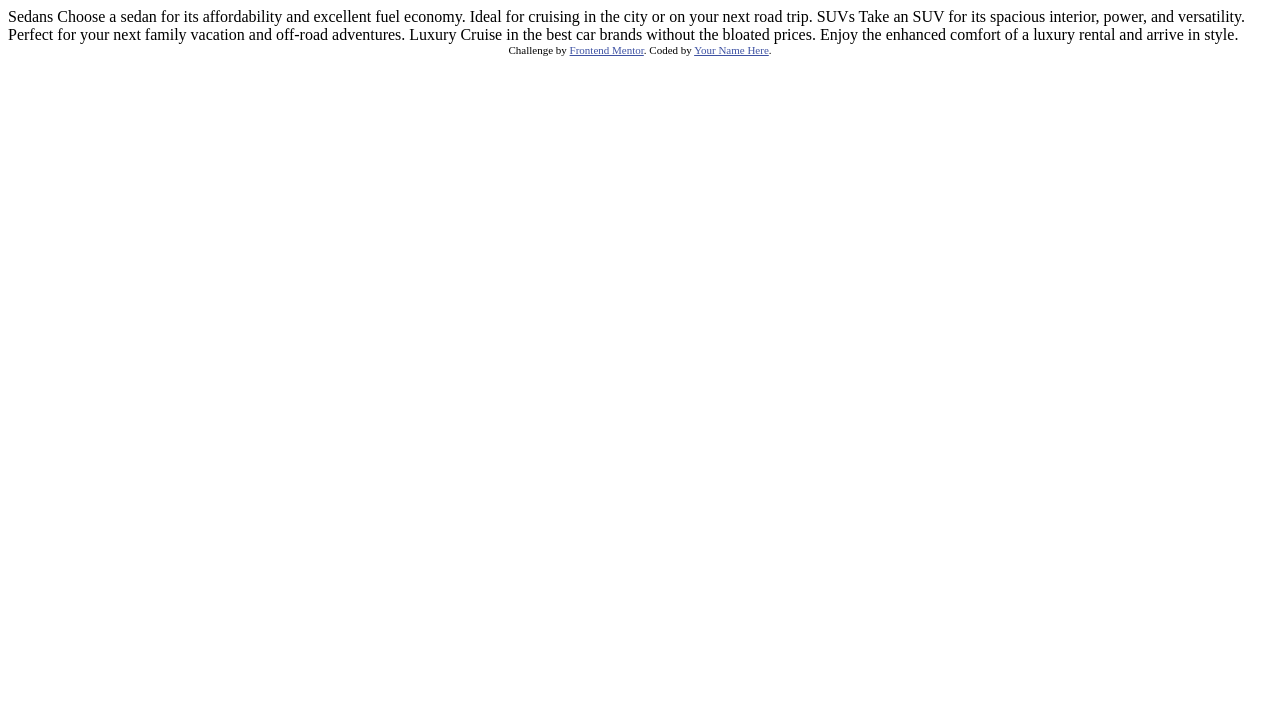
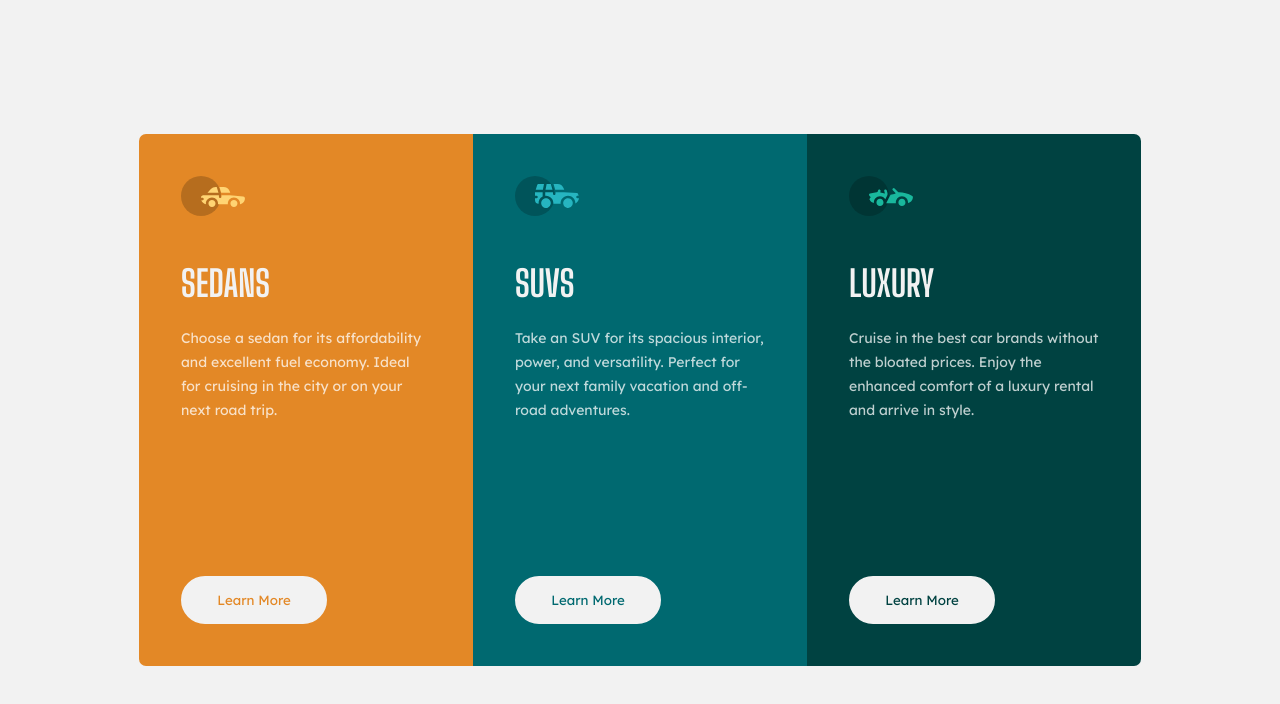
Before and after one commit to AnaShaverda/Lesson_11, a plain HTML site: page index.html in a window 1280 px wide. Drawn offline with Linux system fonts and the light colour scheme.

Commit message:
add index.html
create card components

```diff
--- a/index.html
+++ b/index.html
@@ -1,36 +1,47 @@
 <!DOCTYPE html>
 <html lang="en">
-<head>
-  <meta charset="UTF-8">
-  <meta name="viewport" content="width=device-width, initial-scale=1.0"> <!-- displays site properly based on user's device -->
-
-  <link rel="icon" type="image/png" sizes="32x32" href="./images/favicon-32x32.png">
-
-  <title>Frontend Mentor | 3-column preview card component</title>
-
-  <!-- Feel free to remove these styles or customise in your own stylesheet 👍 -->
-  <style>
-    .attribution { font-size: 11px; text-align: center; }
-    .attribution a { color: hsl(228, 45%, 44%); }
-  </style>
-</head>
-<body>
-
-  Sedans
-  Choose a sedan for its affordability and excellent fuel economy. Ideal for cruising in the city
-  or on your next road trip.
-
-  SUVs
-  Take an SUV for its spacious interior, power, and versatility. Perfect for your next family vacation
-  and off-road adventures.
-
-  Luxury
-  Cruise in the best car brands without the bloated prices. Enjoy the enhanced comfort of a luxury
-  rental and arrive in style.
-
-  <div class="attribution">
-    Challenge by <a href="https://www.frontendmentor.io?ref=challenge" target="_blank">Frontend Mentor</a>.
-    Coded by <a href="#">Your Name Here</a>.
-  </div>
-</body>
+  <head>
+    <meta charset="UTF-8" />
+    <meta name="viewport" content="width=device-width, initial-scale=1.0" />
+    <link
+      rel="icon"
+      type="image/png"
+      sizes="32x32"
+      href="./images/favicon-32x32.png"
+    />
+    <link rel="stylesheet" href="reset.css">
+    <link rel="stylesheet" href="style.css" />
+    <title>card component</title>
+  </head>
+  <body>
+    <main>
+      <article class="sedan">
+        <img src="images/icon-sedans.svg" alt="Sedans" />
+        <h1>SEDANS</h1>
+        <p>
+          Choose a sedan for its affordability and excellent fuel economy. Ideal
+          for cruising in the city or on your next road trip.
+        </p>
+        <button>Learn More</button>
+      </article>
+      <article class="suv">
+        <img src="images/icon-suvs.svg" alt="Suvs" />
+        <h1>SUVS</h1>
+        <p>
+          Take an SUV for its spacious interior, power, and versatility. Perfect
+          for your next family vacation and off-road adventures.
+        </p>
+        <button>Learn More</button>
+      </article>
+      <article class="luxury">
+        <img src="images/icon-luxury.svg" alt="Luxury" />
+        <h1>LUXURY</h1>
+        <p>
+          Cruise in the best car brands without the bloated prices. Enjoy the
+          enhanced comfort of a luxury rental and arrive in style.
+        </p>
+        <button>Learn More</button>
+      </article>
+    </main>
+  </body>
 </html>
--- /dev/null
+++ b/reset.css
@@ -0,0 +1,51 @@
+/* http://meyerweb.com/eric/tools/css/reset/
+   v2.0 | 20110126
+   License: none (public domain)
+*/
+
+html, body, div, span, applet, object, iframe,
+h1, h2, h3, h4, h5, h6, p, blockquote, pre,
+a, abbr, acronym, address, big, cite, code,
+del, dfn, em, img, ins, kbd, q, s, samp,
+small, strike, strong, sub, sup, tt, var,
+b, u, i, center,
+dl, dt, dd, ol, ul, li,
+fieldset, form, label, legend,
+table, caption, tbody, tfoot, thead, tr, th, td,
+article, aside, canvas, details, embed,
+figure, figcaption, footer, header, hgroup,
+menu, nav, output, ruby, section, summary,
+time, mark, audio, video {
+	margin: 0;
+	padding: 0;
+	border: 0;
+	font-size: 100%;
+	font: inherit;
+	vertical-align: baseline;
+}
+/* HTML5 display-role reset for older browsers */
+article, aside, details, figcaption, figure,
+footer, header, hgroup, menu, nav, section {
+	display: block;
+}
+body {
+	line-height: 1;
+}
+ol, ul {
+	list-style: none;
+}
+blockquote, q {
+	quotes: none;
+}
+blockquote:before, blockquote:after,
+q:before, q:after {
+	content: '';
+	content: none;
+}
+table {
+	border-collapse: collapse;
+	border-spacing: 0;
+}
+a {
+    all: unset;
+  }
--- /dev/null
+++ b/style.css
@@ -0,0 +1,168 @@
+@import url("https://fonts.googleapis.com/css2?family=Lexend+Deca&display=swap");
+@import url("https://fonts.googleapis.com/css2?family=Big+Shoulders+Display:wght@700&display=swap");
+
+:root {
+  --prim-orange: hsl(31, 77%, 52%);
+  --prim-cyan: hsl(184, 100%, 22%);
+  --prim-dark-cyan: hsl(179, 100%, 13%);
+  --neu-white: hsla(0, 0%, 100%, 0.75);
+  --neu-gray: hsl(0, 0%, 95%);
+
+  --gray: #999;
+  --dark-gray: #555;
+  --black: #000;
+}
+
+
+body {
+  font-family: "Lexend Deca", sans-serif;
+  background-color: var(--neu-gray);
+  font-size: 15px;
+  overflow: hidden;
+  display: flex;
+  height: 100vh;
+  overflow: auto;
+  color: var(--neu-white);
+}
+
+
+main {
+  display: flex;
+  flex-direction: row;
+  justify-content: center;
+  align-items: center;
+  width: 100%;
+  flex-wrap: wrap;
+}
+
+article {
+  max-width:250px;
+  height: 28rem;
+  padding: 42px;
+  position: relative;
+}
+
+article.sedan {
+  background-color: var(--prim-orange);
+  border-radius: 7px 0 0 7px;
+}
+
+article.suv {
+  background-color: var(--prim-cyan);
+}
+
+article.luxury {
+  background-color: var(--prim-dark-cyan);
+  border-radius: 0 7px 7px 0;
+}
+
+img {
+  margin-bottom: 3rem;
+}
+
+h1 {
+  font-family: "Big Shoulders Display", sans-serif;
+  font-weight: 700;
+  font-size: 36px;
+  color: var(--neu-gray);
+  margin-bottom: 24px;
+  text-transform: uppercase;
+}
+
+article p {
+  color: var(--neu-white);
+  font-size: 14px;
+  line-height:24px;
+}
+
+button {
+  position: absolute;
+  cursor: pointer;
+  text-align: center;
+  display: inline-block;
+  padding: 14px;
+  width: 146px;
+  border-radius: 25px;
+  outline: none;
+  border: 2px solid var(--neu-gray);
+  font-family: inherit;
+  transition: all 0.5s ease-in-out;
+  bottom: 42px;
+}
+
+.sedan button {
+  background: var(--neu-gray);
+  color: var(--prim-orange);
+}
+
+.suv button {
+  background-color: var(--neu-gray);
+  color: var(--prim-cyan);
+}
+
+.luxury button {
+  background-color: var(--neu-gray);
+  color: var(--prim-dark-cyan);
+}
+
+button:hover {
+  background-color: transparent;
+  color: var(--neu-gray);
+}
+
+button:active {
+  transform: scale(0.9);
+}
+
+.attribution {
+  width: 100%;
+  margin: 0 auto;
+  position: absolute;
+  color: var(--gray);
+  bottom: 10px;
+  font-size: 0.75rem;
+  line-height: 20px;
+  text-align: center;
+}
+
+.attribution a {
+  text-decoration: none;
+  color: var(--dark-gray);
+}
+
+.attribution a:hover {
+  color: var(--black);
+}
+
+
+@media only screen and (max-width: 900px) {
+  body {
+    display: flex;
+    width: 100%;
+    overflow: scroll;
+    flex-wrap: wrap;
+  }
+
+  main {
+    padding: 50px 0;
+    flex-direction: column;
+  }
+
+  article.sedan {
+    border-radius: 7px 7px 0 0;
+  }
+
+  article.luxury {
+    border-radius: 0 0 7px 7px;
+  }
+
+  article p {
+    font-size: 0.77rem;
+  }
+
+  .attribution {
+    position: relative;
+    width: auto;
+    padding-bottom: 10px;
+  }
+}
```
